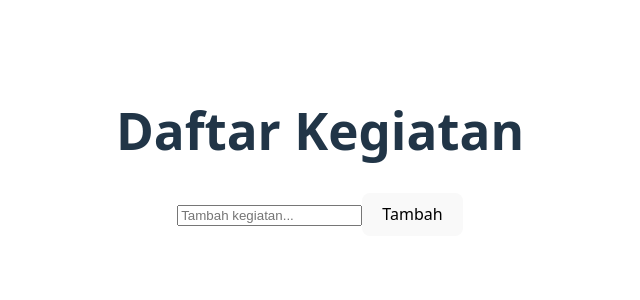
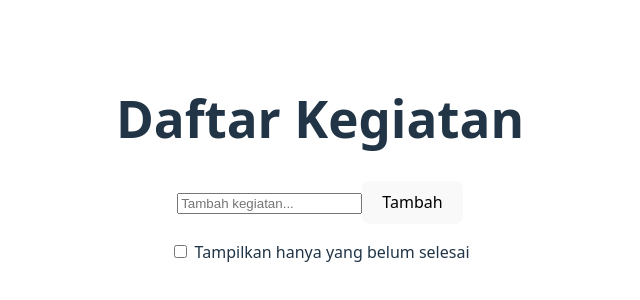
Before and after one commit to irsyadelfikri/32-pbk-uts-233510591, a Vue app in the folder 32-pbk-uts-233510591/: page / in a window 1280 px wide. Shown: the part 240-540 px from the top of the page, without its empty margins (320-960 px from the left). Built offline with nearby package versions, Linux system fonts and the light colour scheme.

Commit message:
Memfilter daftar kegiatan yang belum selesai

```diff
--- a/32-pbk-uts-233510591/src/App.vue
+++ b/32-pbk-uts-233510591/src/App.vue
@@ -1,5 +1,5 @@
 <script setup>
-import { ref } from 'vue'
+import { ref, computed } from 'vue'
 
 const newTask = ref('')
 const tasks = ref([])
@@ -10,9 +10,19 @@
     newTask.value = ''
   }
 }
+
 const deleteTask = (index) => {
   tasks.value.splice(index, 1)
 }
+
+const showOnlyIncomplete = ref(false)
+
+const filteredTasks = computed(() => {
+  if (showOnlyIncomplete.value) {
+    return tasks.value.filter(task => !task.completed)
+  }
+  return tasks.value
+})
 </script>
 
 <template>
@@ -21,12 +31,15 @@
     <input v-model="newTask" placeholder="Tambah kegiatan..." class="input" />
     <button @click="addTask" class="btn-add">Tambah</button>
     <ul>
-      <li v-for="(task, index) in tasks" :key="index">
+      <li v-for="(task, index) in filteredTasks" :key="index">
         <input type="checkbox" v-model="task.completed" />
         <span :class="{ completed: task.completed }">{{ task.name }}</span>
         <button @click="deleteTask(index)" class="btn-delete">Batalkan</button>
       </li>
     </ul>
+<div class="filter">
+  <label><input type="checkbox" v-model="showOnlyIncomplete" /> Tampilkan hanya yang belum selesai</label>
+</div>
   </main>
 </template>
 
```
